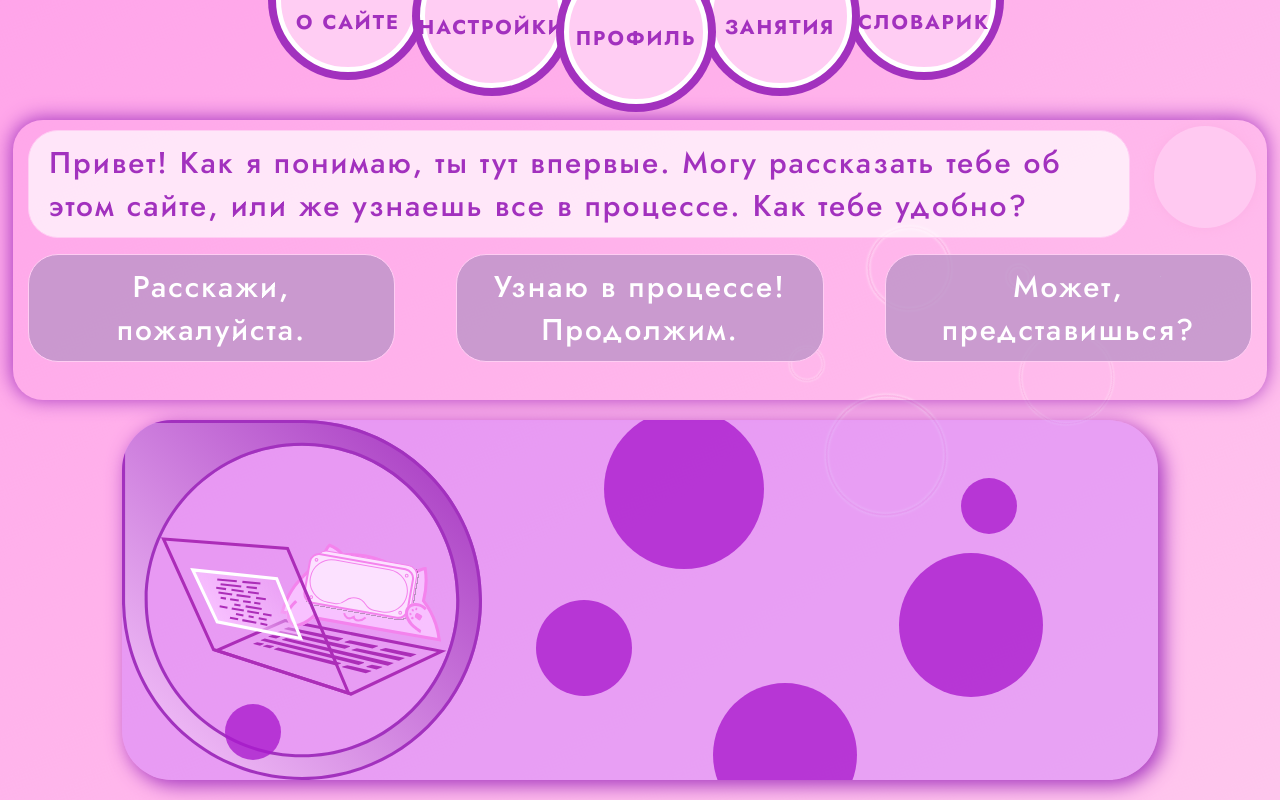
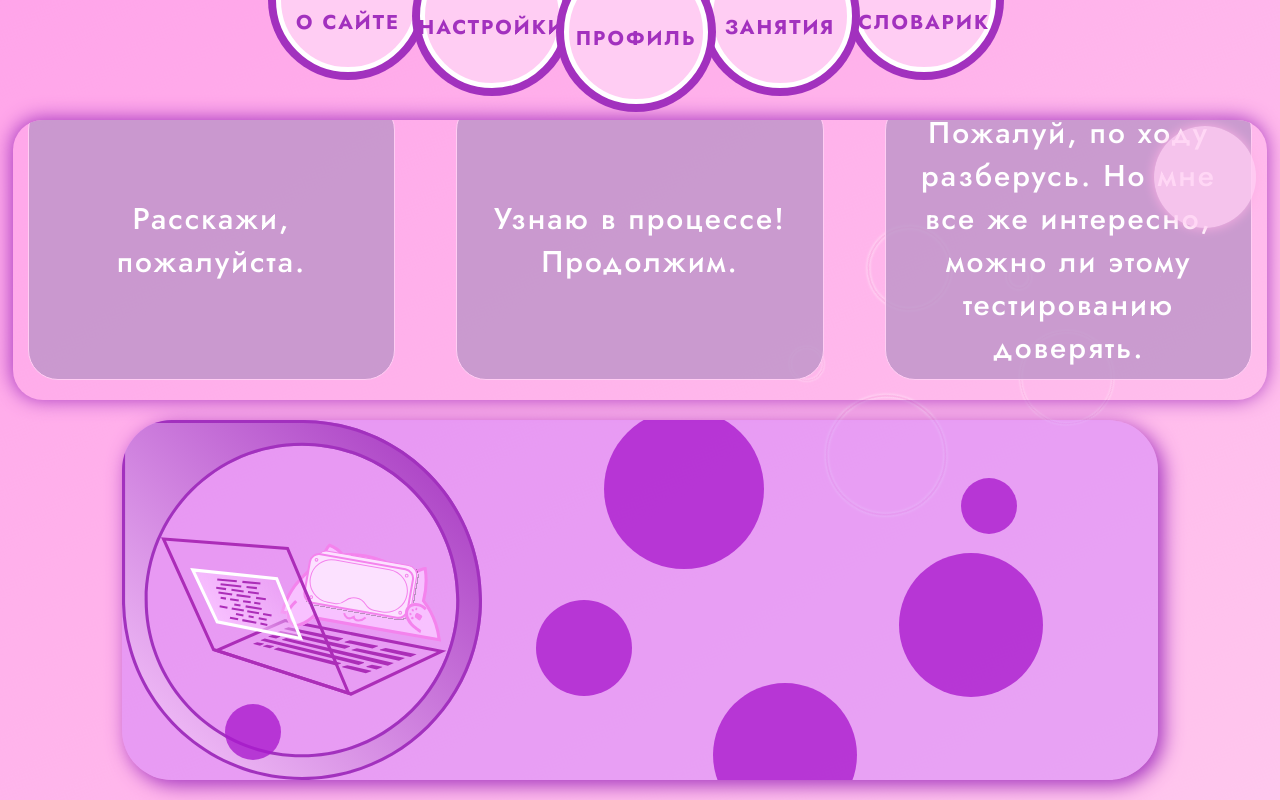
Before and after one commit to bambullbee/RUC, a React app: page / in a window 1280 px wide. Shown: the top 800 px of the page. Built offline with nearby package versions, Linux system fonts and the light colour scheme.

Commit message:
Data was prepared for adding loyalty logic feature

```diff
--- a/src/app/App.tsx
+++ b/src/app/App.tsx
@@ -12,16 +12,19 @@ import { useDispatch, useSelector } from "react-redux";
 import { RootState } from "./store";
 import { currentLocation } from "@/shared/types";
 import Profile from "@/widgets/profile/Profile";
+import touchOrMouse from "@/shared/features/touchOrMouseOrIphone";
 
 const App = () => {
-  const [isScrolling, setIsScrolling] = useState(false);
+  const [isScrolling, setIsScrolling] = useState(
+    touchOrMouse === "iPhone" ? true : false
+  );
   const currentLocation = useSelector(
     (state: RootState): currentLocation => state.currentLocation
   );
   const dispatch = useDispatch();
   useEffect(() => {
     function resizeHandler() {
-      // why resizer works only with this console.log
+      //resizer works only with this console.log...
       console.log(
         window.innerWidth > 992,
         window.innerWidth / window.innerHeight < 2,
--- a/src/app/data/data.ts
+++ b/src/app/data/data.ts
@@ -1,4 +1,4 @@
-import { changeSex, changeSpecies } from "../features/profileSlice";
+import { changeMood, changeSex, changeSpecies } from "../features/profileSlice";
 
 const data: any = {
   100: {
@@ -13,13 +13,8 @@ const data: any = {
         r: "Отлично.",
       },
       {
-        a: "Может, представишься?",
-        r: "Меня зовут Кот! Для кого-то это очевидно, а для кого-то нет.\nНе надумал узнать чуть больше об этом сайте?",
-        extra: {
-          // оставить текущие варианты ответа, проигнорировав ответ a3
-          t: "stay",
-          payload: "a3",
-        },
+        a: "Пожалуй, по ходу разберусь. Но мне все же интересно, можно ли этому тестированию доверять.",
+        r: "Доверие - предмет небезопасный, но 100% можешь быть уверен в том, что хуже от новой информации тебе не станет! Я постарался, чтобы здесь было интересно и забавно! Хотя сложность тоже никто не отменял.",
       },
     ],
   },
@@ -87,14 +82,29 @@ const data: any = {
       {
         a: "Отлично!",
         r: "Я рад, что у тебя все хорошо! Если вдруг надумаешь держать настроение в таком же позитивном тонусе, можешь перейти во вкладку 'ПРОФИЛЬ'. Там есть пару интересных занятий для такого дела. Или же мы вернемся к ним чуть позже вместе.",
+        extra: {
+          t: "state",
+          fn: changeMood,
+          arg: "Отличное!",
+        },
       },
       {
         a: "Нормально.",
         r: "Знаешь, на самом деле я буду задавать не только сложные или интересные вопросы, но и местами забавные. По крайней мере я искренне надеюсь, что тебе они помогут поднять настроение еще чуть выше.",
+        extra: {
+          t: "state",
+          fn: changeMood,
+          arg: "Нормальное",
+        },
       },
       {
         a: "Плохо.",
         r: "Прежде чем продолжить проходить этот тест, ты можешь обратиться ко вкладке 'СОВЕТЫ' в меню сверху. Там мы поговорим о жизни. Я постарался найти для тебя слова, которые сложил в достаточно серьезные предложения. Верю, что они могут тебе пригодиться, если жизнь вдруг начала казаться более серой и грустной. Искренне надеюсь, что тебе они помогут.",
+        extra: {
+          t: "state",
+          fn: changeMood,
+          arg: "Плохое",
+        },
       },
     ],
   },
@@ -112,6 +122,10 @@ const data: any = {
       {
         a: "Готова курочка к моему обеду, а вот я заряженs показывать, кто тут настоящий кот.",
         r: "Твой напор может смести даже небольшую кучку хомячков. Это впечатляет! И еще микро-дисклеймер: к сожалению, слово 'человек' для настоящего кота звучит слишком чопорно и скучно, так что в тестировании это слово будет заменено на более нейтральное 'кожаный мешок'. Теперь точно можем приступать!",
+        extra: {
+          t: "rate",
+          v: 1,
+        },
       },
     ],
   },
@@ -121,14 +135,26 @@ const data: any = {
       {
         a: "Никакие тапки не надену. Пойду просто так наводить суету.",
         r: "Именно так и поступил бы настоящий кот! Так держать.",
+        extra: {
+          t: "rate",
+          v: 1,
+        },
       },
       {
         a: "Я надену маленькие тапочки, чтобы подходили под размер моей лапки. А потом уже пойду наводить суету!",
         r: "Увы тапочки коту не нужны, даже маленькие. Почему коты не носят тапочки, ты можешь узнать во вкладке 'ФАКТЫ'.",
+        extra: {
+          t: "rate",
+          v: 0,
+        },
       },
       {
         a: "Я найду себе настолько большие тапки, чтобы в них можно было спать. А потом продолжу спать в своих тапках.",
         r: "Идея неплохая, но 100% она не пришла бы в голову коту. Мыслительный процесс в голове кота устроен немного иначе. Как думают коты ты можешь узнать во вкладке 'ФАКТЫ'.",
+        extra: {
+          t: "rate",
+          v: 0.5,
+        },
       },
     ],
   },
@@ -138,14 +164,26 @@ const data: any = {
       {
         a: "Посмотрю на кожаного мешка вопросительным взглядом. Меня явно озадачит то, что у него может быть плохое настроение, когда он рядом со мной.",
         r: "У котов нет привычки вникать в казусы кожаных мешков. Кожаный мешок ступил туда, куда не стоило, - его беда.",
+        extra: {
+          t: "rate",
+          v: 0.5,
+        },
       },
       {
         a: "Посмотрю на него довольным взглядом. Каждое утро - это новый день и повод для счастья.",
         r: "Позитивный настрой - основной двигатель котячьего прогресса и генератора шалостей. Поступок настоящего кота.",
+        extra: {
+          t: "rate",
+          v: 1,
+        },
       },
       {
         a: "Испуганный взгляд, готовность бежать, и через секунду меня не будет в этом городе.",
         r: "Этот вариант максимально не подходит для гордой расы котов. Кот скорее даже не обратит внимания на оплошность кожаного мешка, нежели станет испытывать перед ним страх.",
+        extra: {
+          t: "rate",
+          v: 0,
+        },
       },
     ],
   },
@@ -155,14 +193,26 @@ const data: any = {
       {
         a: "Пока он будет по своей утренней привычке смотреть в стену пару минут, я съем его яичницу. Пусть знает, каково это оставаться без еды в суровом мире котячьей доминации.",
         r: "На первый взгляд, идея неплохая. Но слишком авантюрная и опасная. Настоящий кот мудр, каждый его поступок взвешен. Мало ли сковорода с яичницей горячая. Не наш выбор.",
+        extra: {
+          t: "rate",
+          v: 0.5,
+        },
       },
       {
         a: "Я посмотрю на хомячка, сидящего в клетке. Подойду к хомячку, сидящему в клетке. Достану хомячка, сидящего в клетке. Хомячок в эту клетку никогда больше не вернется. Как и я больше не буду голодным некоторое время.",
-        r: "О мёртвых либо хорошо, либо ничего, кроме правды. Так говорил древнегреческий политик. Поэтому ничего об этом хомячке и не скажем. Правильный котячий выбор.",
+        r: "О мёртвых либо хорошо, либо ничего, кроме правды. Так говорил один древнегреческий политик. Поэтому ничего об этом хомячке и не скажем. Правильный котячий выбор.",
+        extra: {
+          t: "rate",
+          v: 1,
+        },
       },
       {
         a: "Я буду голодать. Пускай его замучает совесть за то, как плохо он поступил.",
         r: "Если бы коты уважали самопожертвование, то сейчас не я бы жил с кожаным мешком, а тот Тузик из приюта. Долгая история. Так что этот вариант отметаем.",
+        extra: {
+          t: "rate",
+          v: 0,
+        },
       },
     ],
   },
@@ -172,31 +222,101 @@ const data: any = {
       {
         a: "Все мои потребности удовлетворены, поэтому я буду спать, пока не захочу есть.",
         r: "Вполне котячье решение. Без комментариев.",
+        extra: {
+          t: "rate",
+          v: 1,
+        },
       },
       {
         a: "Для такого случая у меня есть туз в рукаве. Начну орать. Да так, чтобы кожаный мешок немедленно меня выпустил отсюда.",
         r: "Начнем с того, что у котов нет рукавов. Не котячий прием. А закончим, пожалуй, тем, что поспать на мягкой перине побежденного оппонента все же было бы самым котячьим решением.",
+        extra: {
+          t: "rate",
+          v: 0,
+        },
       },
       {
         a: "Есть у меня один прием. Посмотрю на кожаного мешка сверхумилительными глазами. Его душа размякнет, он меня выпустит, а затем я пойду искать его тапки.",
         r: "Все в этом варианте хорошо, но месть это все же низко. Иногда кто-то до нее опускается, но не кот. Кот горд, не злопамятен и велик, как космос. Примерно так, да. А еще довольно-таки скромен. Поэтому, увы, ты выбрал неправильный вариант ответа.",
+        extra: {
+          t: "rate",
+          v: 0.5,
+        },
       },
     ],
   },
   109: {
-    q: "Вас посадили в клетку куда-то пропавшего хомячка. Что вы предпримите?",
+    q: "Вы ненадолго проснулись, все еще находясь в клетке, но прежняя поза оказалась резко неудобной. Как вы ляжете?",
     na: [
       {
-        a: "Все мои потребности удовлетворены, поэтому я буду спать, пока не захочу есть.",
-        r: "Вполне котячье решение. Без комментариев.",
+        a: "Лягу задними лапками на север, чтобы кожаный мешок увидел во мне еще одну пользу(аналог компаса) и все же выпустил из этой конуры.",
+        r: "Знать свои сильные стороны - удел мудрейших. Хороший выбор.",
+        extra: {
+          t: "rate",
+          v: 1,
+        },
       },
       {
-        a: "Для такого случая у меня есть туз в рукаве. Начну орать. Да так, чтобы кожаный мешок немедленно меня выпустил отсюда.",
-        r: "Начнем с того, что у котов нет рукавов. Не котячий прием. А закончим, пожалуй, тем, что поспать на мягкой перине побежденного оппонента все же было бы самым котячьим решением.",
+        a: "Лягу на живот, распластаюсь так широко, как только можно, и продолжу смотреть свой телевизор снов.",
+        r: "Грация - одно из важных досинств семейства 'котячих'. А твой выбор, кажется, перечеркивает это достоинство. Грубый поступок.",
+        extra: {
+          t: "rate",
+          v: 0,
+        },
       },
       {
-        a: "Есть у меня один прием. Посмотрю на кожаного мешка сверхумилительными глазами. Его душа размякнет, он меня выпустит, а затем я пойду искать его тапки.",
-        r: "Все в этом варианте хорошо, но месть это все же низко. Иногда кто-то до нее опускается, но не кот. Кот горд, не злопамятен и велик, как космос. Примерно так, да. А еще довольно-таки скромен. Поэтому, увы, ты выбрал неправильный вариант ответа.",
+        a: "Самое время научиться спать стоя, с открытыми глазами и умоляюще смотря на кожаного мешка. Все же хочу выбраться сперва отсюда.",
+        r: "Мне жаль, но спать стоя могут только копытные. Стоит посмотреть на свои лапки и понять, что не в этой жизни получиться освоить такое бесполезное занятие. А кожаный мешок тебя и так выпустит.",
+        extra: {
+          t: "rate",
+          v: 0.5,
+        },
+      },
+    ],
+  },
+  110: {
+    q: "Через некоторое время - свобода! Из клетки выйти удалось. Но вы вдруг замечаете, что к вам подбегает ушастая четырехлапая вонючка с, кажется, дружелюбными намерениями. Ваши действия? ",
+    na: [
+      {
+        a: "Гордый взгляд, молчание и ожидание первого действия со стороны непонятного существа.",
+        r: "Хоть часто может казаться, что коты высокомерны, но это не так. Любая мелочь, даже вонючая, может заслуживать вашего внимания. Хоть и везде есть нюансы.",
+        extra: {
+          t: "rate",
+          v: 0,
+        },
+      },
+      {
+        a: "Любопытно посмотрю на это создание и попробую познакомиться. Уточню причину вонючковости.",
+        r: "Вступать в диалог с неопознанными топающими объектами бывает опасно. Так что, пожалуй, коту не стоит лишний раз лезть на рожон.",
+        extra: {
+          t: "rate",
+          v: 0.5,
+        },
+      },
+      {
+        a: "Уйду в другую комнату, чтобы мой нос не осквернялся дурными запахами.",
+        r: "Нейтралитет и избегание ненужных конфликтов. Кот мудр, и ты поступилs, как кот.",
+        extra: {
+          t: "rate",
+          v: 1,
+        },
+      },
+    ],
+  },
+  111: {
+    q: "Я тебя поздравляю! Ты закончилs тестирование на тему 'Сколько в тебе в котячьего?'. Теперь предлагаю перейти во вкладку 'ПРОФИЛЬ' из навигации в главном меню и посмотреть свои результаты. А также, для пущей достоверности тебя там могут сфотографировать и снять отпечаток лапки напоследок.",
+    na: [
+      {
+        a: "Было сложно... Кто вообще придумал этот тест?",
+        r: "Этот тест придуман одним студентом в рамках его первого проекта по программированию. Не судите строго!",
+      },
+      {
+        a: "Этот тест показался мне слишком легким. Не уверенs, что его результатам можно верить.",
+        r: "Сложность тестирования - это не обязательный критерий для достоверности результатов. Так что переживать тебе не стоит.",
+      },
+      {
+        a: "Не понялs специфики этого теста. Мне жаль потраченного времени.",
+        r: "В таком случае и мне жаль, что не получилось завлечь тебя таким незамысловатым времяпрепровождением. Будем стараться становиться лучше, иначе никак!",
       },
     ],
   },
--- a/src/shared/features/randomColourFn.tsx
+++ b/src/shared/features/randomColourFn.tsx
@@ -7,6 +7,4 @@ function generateRandomColor() {
   return `#${randColor.toUpperCase()}`;
 }
 
-console.log(generateRandomColor());
-
 export default generateRandomColor;
--- a/src/style.css
+++ b/src/style.css
@@ -356,6 +356,7 @@ nav.wide-nav {
   color: var(--third-color);
   text-transform: uppercase;
   text-align: center;
+  cursor: pointer;
 }
 
 button span {
@@ -469,6 +470,7 @@ main {
   border-radius: 20px;
   animation: pop-banner 6s linear infinite;
   font-weight: 500;
+  cursor: pointer;
 }
 
 @keyframes pop-banner {
@@ -531,6 +533,8 @@ main {
 }
 
 .choose-answer {
+  position: relative;
+  z-index: 3;
   display: flex;
   justify-content: space-between;
 }
@@ -551,6 +555,26 @@ main {
   outline: none;
   animation: pop-up-sms 0.3s cubic-bezier(0, 0.87, 0.45, 0.74);
   font-size: var(--fz1);
+  cursor: pointer;
+}
+
+.answer__down-padding {
+  padding-bottom: 50px;
+}
+
+.answer-input {
+  position: absolute;
+  width: 25%;
+  top: calc(100% - 50px);
+  left: 72.5%;
+  text-align: center;
+  border: 2px solid var(--primary-color);
+  border-radius: 10px;
+  color: var(--primary-color);
+  font-weight: 800;
+  font-family: "Jost", sans-serif;
+  font-size: 20px;
+  outline: none;
 }
 
 /* SIDES */
@@ -851,6 +875,7 @@ main {
   background-color: var(--primary-HO-color);
   transition: background-color 0.2s, border-color 0.2s, opacity 0.3s;
   overflow: hidden;
+  cursor: pointer;
 }
 
 .btn-display:before {
@@ -928,6 +953,7 @@ main {
   grid-area: f;
   color: var(--primary-color);
   font-weight: 600;
+  cursor: pointer;
 }
 
 .profile__item {
@@ -956,6 +982,7 @@ main {
   z-index: 10;
   overflow: hidden;
   display: flex;
+  cursor: pointer;
 }
 .profile-img__text {
   font-size: var(--fz1);
@@ -993,6 +1020,7 @@ main {
   border-radius: 10px;
   background-color: var(--third-color);
   animation: pop-banner 6s linear infinite;
+  cursor: pointer;
 }
 
 /* MEDIAQUERIES */
@@ -1114,6 +1142,12 @@ main {
 
   .answer {
     width: 100%;
+  }
+  .answer-input {
+    top: calc(100% - 37px);
+    width: 90%;
+    height: 30px;
+    left: 5%;
   }
 }
 
--- a/src/widgets/messanger/Messanger.tsx
+++ b/src/widgets/messanger/Messanger.tsx
@@ -15,39 +15,7 @@ import data from "@/app/data/data";
 
 import Message from "./UI/Message";
 import Answer from "./UI/Answer";
-import Banner from "../../entities/Banner/components/Banner";
-
-function isEventSupported(eventName: keyof HTMLDivElement) {
-  var el = document.createElement("div");
-  (eventName as string) = "on" + eventName;
-  var isSupported = eventName in el;
-  if (!isSupported) {
-    el.setAttribute(eventName, "return;");
-    isSupported = typeof el[eventName as keyof HTMLDivElement] == "function";
-  }
-  el = null;
-  return isSupported;
-}
-
-function hasTouch() {
-  if (
-    navigator.userAgent.match(/iPhone/i) ||
-    navigator.userAgent.match(/iPad/i) ||
-    navigator.userAgent.match(/Android/i)
-  ) {
-    return true;
-  } else return false;
-}
-
-const isTouch = hasTouch();
-
-let touchOrMouse = isEventSupported("touchmove" as keyof HTMLDivElement)
-  ? "touchmove"
-  : "wheel";
-
-if (touchOrMouse === "wheel" && isTouch) {
-  touchOrMouse = "iPhone";
-}
+import touchOrMouse from "@/shared/features/touchOrMouseOrIphone";
 
 interface messangerPropsI {
   isScrolling: boolean;
@@ -56,10 +24,10 @@ interface messangerPropsI {
 
 const Messanger = memo(
   forwardRef(({ isScrolling, setIsScrolling }: messangerPropsI, ref) => {
-    // !!!
     const isTyping = useSelector((state: RootState) => {
       return state.mainState.isTyping;
     });
+    const species = useSelector((state: RootState) => state.profile.species);
     const restart = useSelector(
       (state: RootState) => state.navigation.isRestarted
     );
@@ -176,7 +144,11 @@ const Messanger = memo(
                   ) : (
                     <>
                       <Message
-                        text={el.part.na}
+                        text={
+                          data[el.index + 100].na[2].extra?.t === "input"
+                            ? `${el.part.na + species}`
+                            : el.part.na
+                        }
                         className="right-sms"
                         isHidden={el.isHidden}
                         timeout={0}
--- a/src/widgets/messanger/UI/Answer.tsx
+++ b/src/widgets/messanger/UI/Answer.tsx
@@ -8,7 +8,7 @@ import React, {
 import { processStringBySex } from "../features/processStringBySex";
 import { useDispatch, useSelector } from "react-redux";
 import { RootState } from "@/app/store";
-import { changeSex } from "@/app/features/profileSlice";
+import { changeSex, changeSpecies } from "@/app/features/profileSlice";
 
 interface answerI {
   text: string;
@@ -36,6 +36,7 @@ const Answer = memo(
       }: answerI,
       ref: { current: HTMLElement }
     ) => {
+      const species = useSelector((state: RootState) => state.profile.species);
       const dispatch = useDispatch();
       const [isDisplayed, setIsDisplayed] = useState(
         timeout === 0 ? true : false
@@ -67,24 +68,40 @@ const Answer = memo(
       }, [isScrolling, isDisplayed]);
 
       return isDisplayed ? (
+        <>
           <button
             onClick={() => {
               if (extra) {
                 if (extra.t === "state") {
                   dispatch(extra.fn(extra.arg));
                 }
-              if (extra.t === "input") {
-                // !!!
               }
+              if (extra?.t === "input" && species.length === 0) {
+                return;
               }
               onClick(partIndex, answerIndex);
             }}
-          className="answer"
             aria-label="Вариант ответа"
             style={{ display: isHidden ? "none" : "block" }}
+            className={
+              extra?.t === "input" ? "answer answer__down-padding" : "answer"
+            }
           >
             {processStringBySex(text)}
           </button>
+          {extra?.t === "input" ? (
+            <input
+              className="answer-input"
+              value={species}
+              placeholder="Кто ты?"
+              onChange={(e) => {
+                dispatch(changeSpecies(e.target.value));
+              }}
+            ></input>
+          ) : (
+            ""
+          )}
+        </>
       ) : (
         ""
       );
--- a/src/widgets/profile/Profile.tsx
+++ b/src/widgets/profile/Profile.tsx
@@ -61,7 +61,8 @@ const Profile = () => {
         </div>
         <div className="profile__loyalty profile__item">
           <div className="profile__item__inner">
-            Котячье признание: {profile.loyalty ? profile.loyalty : "???"}
+            Котячье признание: {profile.loyalty ? profile.loyalty : "0"} лапок
+            из 9
           </div>
         </div>
         <button
--- a/src/widgets/widget/UI/MenuItem.tsx
+++ b/src/widgets/widget/UI/MenuItem.tsx
@@ -12,9 +12,6 @@ interface menuItemPropsI extends bubblePropsI {
 }
 
 const MenuItem = ({ text, loc, style }: menuItemPropsI) => {
-  if (text == "О сайте") {
-    console.log(style);
-  }
   const dispatch = useDispatch();
   return (
     <div className="menu-item">
```
Also changed, not shown: src/app/features/profileSlice.ts (+7 -6 lines). Lines whose indentation alone changed are shown as unchanged.
